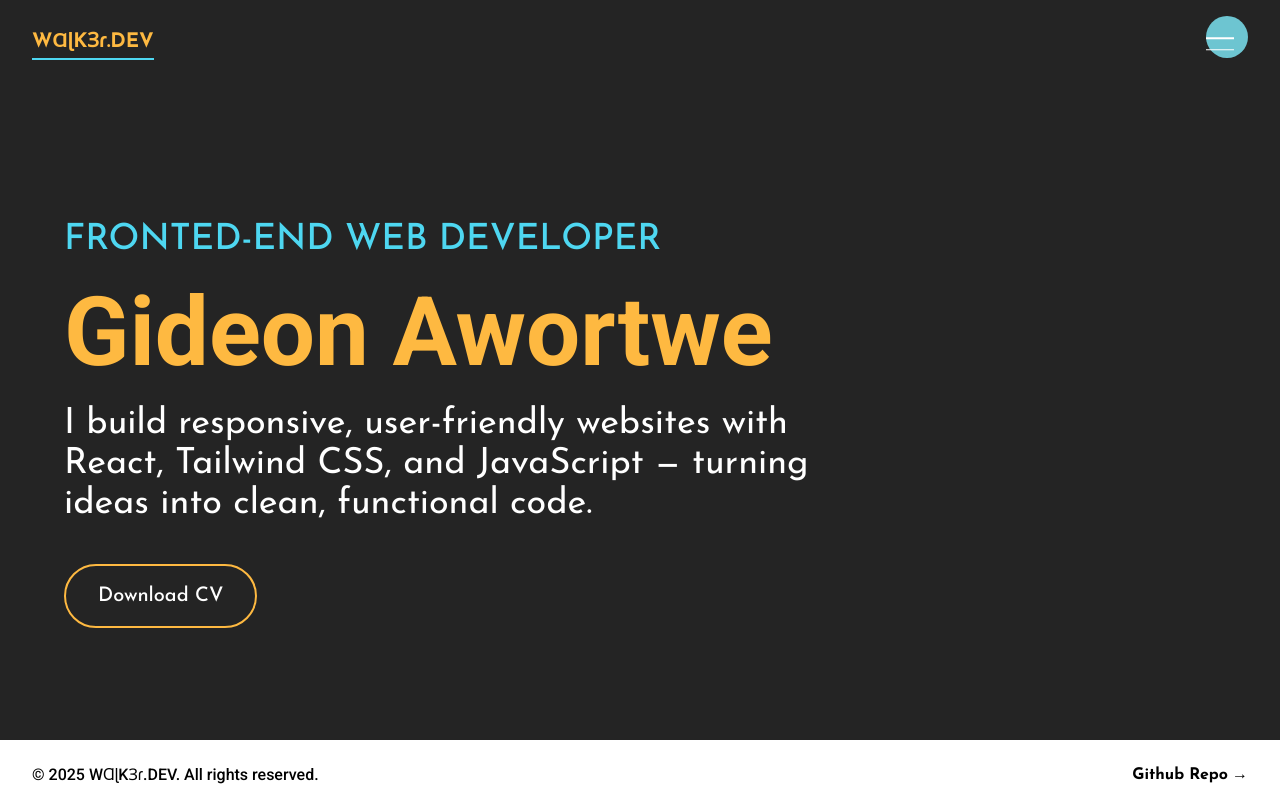
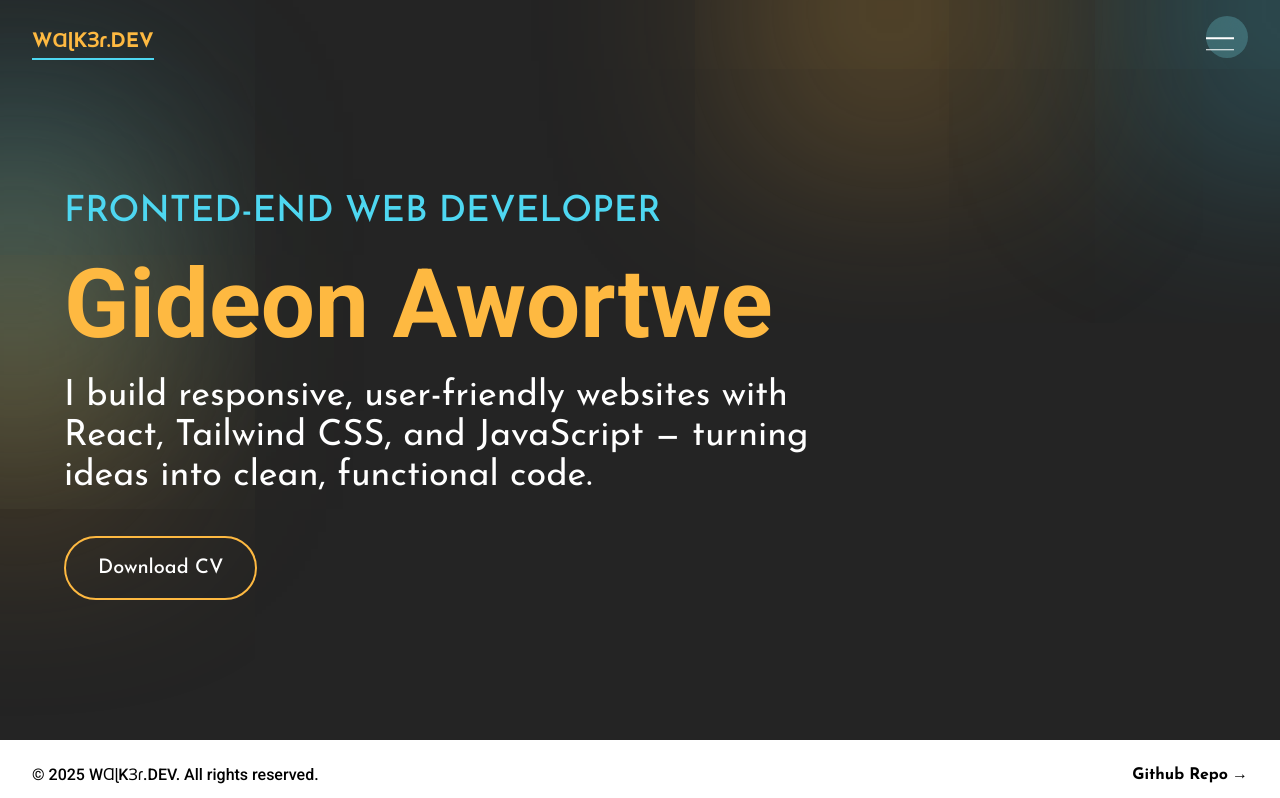
Before and after one commit to Walker-Gideon/walker.dev, a React (Vite) app: page / in a window 1280 px wide. Shown: the top 798 px of the page. Built offline with nearby package versions, Linux system fonts and the light colour scheme; a web font is replaced by a local one.

Commit message:
Did some styling changes

```diff
--- a/src/App.jsx
+++ b/src/App.jsx
@@ -2,6 +2,7 @@ import About from "./components/About";
 import Contact from "./components/Contact";
 import Experience from "./components/Experience";
 import Footer from "./components/Footer";
+import Gradients from "./components/Gradients";
 import Header from "./components/Header";
 import Hero from "./components/Hero";
 import PageLoader from "./components/PageLoader";
@@ -13,6 +14,7 @@ function App() {
     <div className="relative">
       {/* <PageLoader /> */}
       <Header />
+      <Gradients />
 
       <div className="relative">
         <Hero />
--- /dev/null
+++ b/src/components/Gradients.jsx
@@ -0,0 +1,12 @@
+function Gradients() {
+  return (
+    <div>
+      <div className="shadow-secondary absolute top-0 right-[400px] -z-10 animate-pulse"></div>
+      <div className="shadow-medium absolute top-0 right-0 -z-10 animate-pulse"></div>
+      <div className="shadow-medium absolute top-[220px] left-0 -z-10 opacity-50"></div>
+      <div className="shadow-secondary absolute top-[350px] left-0 -z-10 opacity-50"></div>
+    </div>
+  );
+}
+
+export default Gradients;
--- a/src/components/Hero.jsx
+++ b/src/components/Hero.jsx
@@ -3,7 +3,7 @@ import Button from "./Button";
 
 function Hero() {
   return (
-    <div className="pt-30 small:pt-10 sm:pt-25 md:pt-30 px-20 small:px-4 sm:px-6 md:px-10 lg:px-20 xl:px-16 w-full h-full flex flex-col justify-center gap-12">
+    <div className="pt-30 small:pt-10 sm:pt-25 md:pt-23 px-20 small:px-4 sm:px-6 md:px-10 lg:px-20 xl:px-16 w-full h-full flex flex-col justify-center gap-12">
       <div className="w-full small:text-center sm:text-center md:text-left">
         <p className="text-4xl small:text-2xl sm:text-3xl md:text-4xl text-blueprime font-medium uppercase">
           Fronted-end Web Developer
--- a/src/components/MenuNav.jsx
+++ b/src/components/MenuNav.jsx
@@ -43,9 +43,9 @@ function MenuNav({ showMenu }) {
         width: { duration: 0.4, ease: "easeOut", delay: 0.2 },
         height: { duration: 0.4, ease: "easeOut", delay: 0.2 },
       }}
-      className="bg-blue rounded-4xl overflow-hidden"
+      className="bg-blue/30 backdrop-blur-md rounded-4xl overflow-hidden"
     >
-      <div className="relative w-full h-full flex flex-col justify-between px-8 py-6 rounded-2xl">
+      <div className="relative w-full h-full flex flex-col justify-between gap-6 px-8 py-6 rounded-2xl">
         <p className="mt-14 text-lg font-bold text-gray-300">Menu</p>
 
         <div className="w-50 h-85 small:h-60 sm:h-85 flex flex-col justify-between text-4xl small:text-2xl sm:text-4xl font-medium text-white">
--- a/src/index.css
+++ b/src/index.css
@@ -11,7 +11,9 @@
   --color-blue: #6dc5d1;
   --color-primary: #feb941;
 
-  --shadow-primary: 0px 0px 20px 0px rgba();
+  --shadow-primary: 0px 0px 20px 0px rgba(254, 185, 65, 0.5);
+  --shadow-secondary: 10px 10px 200px 150px rgba(254, 185, 65, 0.5);
+  --shadow-medium: 10px 10px 200px 150px rgba(78, 215, 241, 0.5);
 
   --breakpoint-small: 300px;
   --breakpoint-sm: 350px;
```
